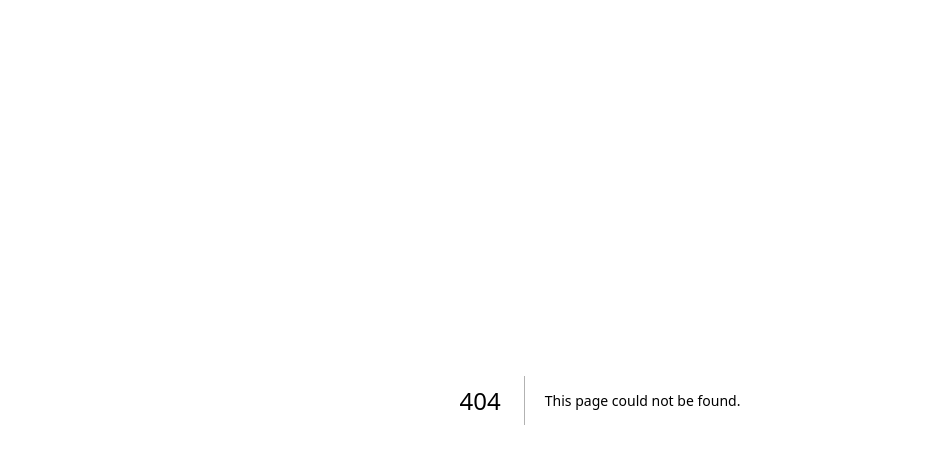
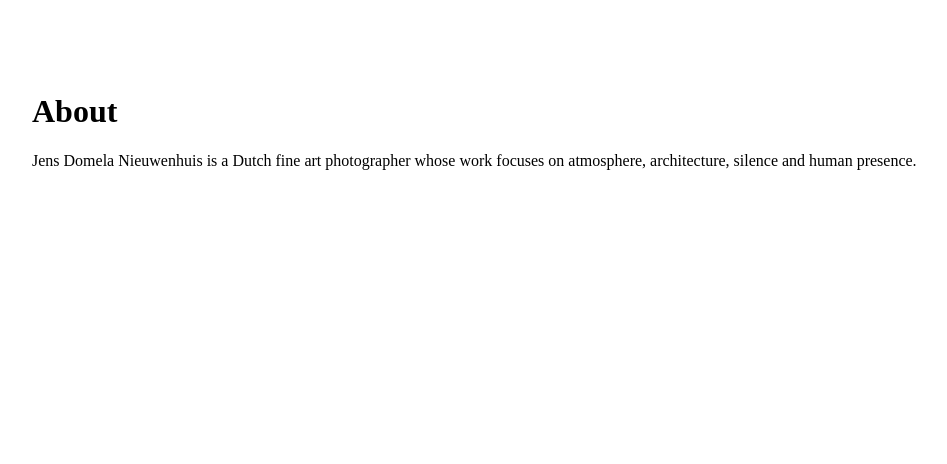
Before and after one commit to JensDDNN/jens-domela-portfolio, a Next.js app: page /about in a window 1280 px wide. Before the commit this address had no page. Shown: the top 464 px of the page, without its empty margins (40-987 px from the left). Built offline with nearby package versions, Linux system fonts and the light colour scheme.

Commit message:
Add About page with photographer information

```diff
--- /dev/null
+++ b/app/about/page.tsx
@@ -0,0 +1,13 @@
+export default function About() {
+  return (
+    <main style={{ padding: "4rem" }}>
+      <h1>About</h1>
+
+      <p>
+        Jens Domela Nieuwenhuis is a Dutch fine art
+        photographer whose work focuses on atmosphere,
+        architecture, silence and human presence.
+      </p>
+    </main>
+  );
+}
```
